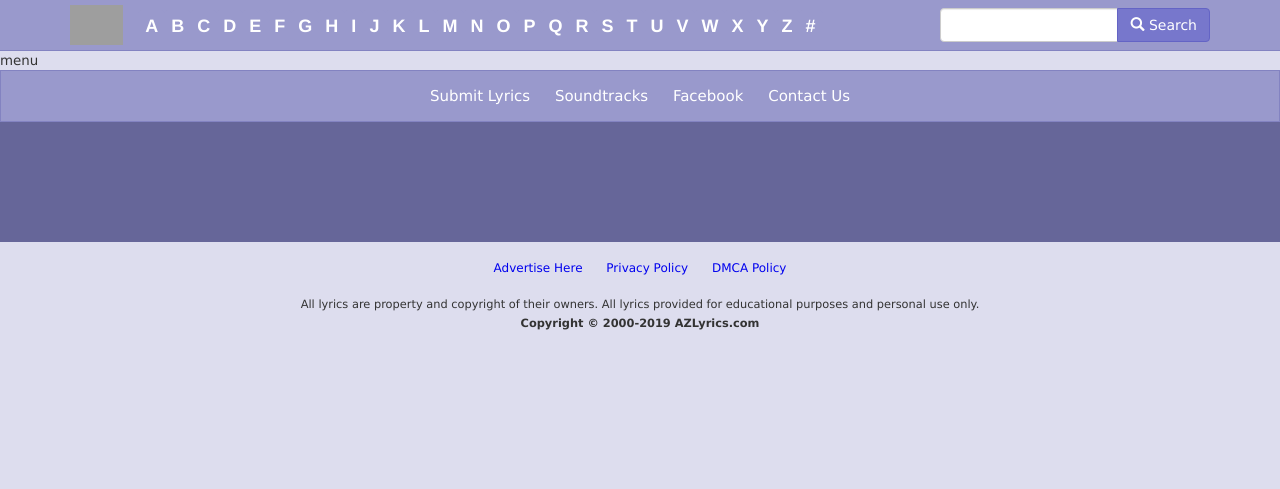
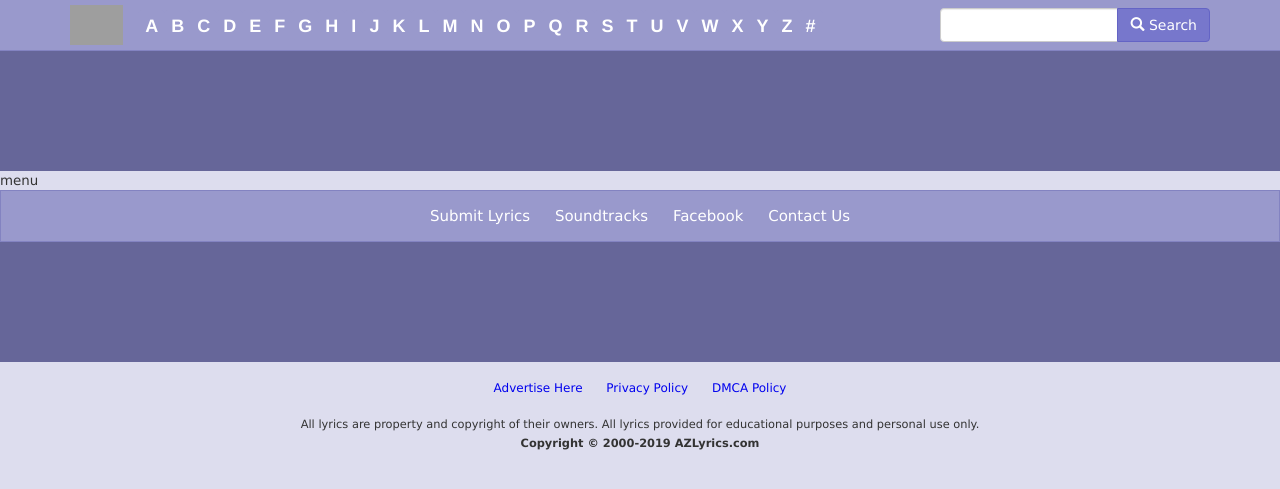
Before and after one commit to pranapramudita/Tubes-Webpro, a CodeIgniter app: page /tubes-webpro/index.php/song/home in a window 1280 px wide. Shown: the top 489 px of the page. Run offline with CodeIgniter, Linux system fonts and the light colour scheme; some libraries are stand-ins or nearby versions; grey boxes are pictures that could not be loaded.

Commit message:
header banner

```diff
--- a/application/views/page_header.php
+++ b/application/views/page_header.php
@@ -78,5 +78,16 @@
             </div><!-- /.navbar-collapse -->
             </div><!-- /.container -->
         </nav>
+
+        <!-- top ban -->
+        <div class="lboard-wrap">
+        <div class="container">
+            <div class="row">
+            <div class="col-xs-12 top-ad text-center">
+                <span id="cf_banner_top_nofc"></span>
+            </div>
+            </div>
+        </div>
+        </div>
     </body>
 </html>
```
